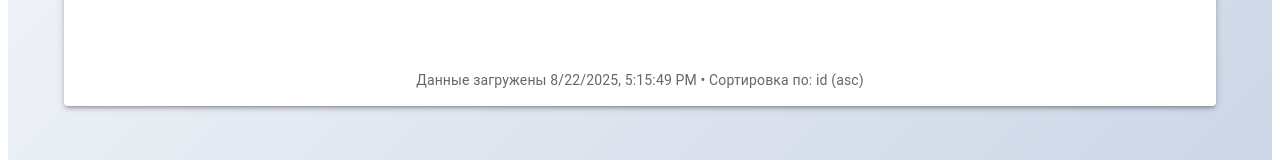
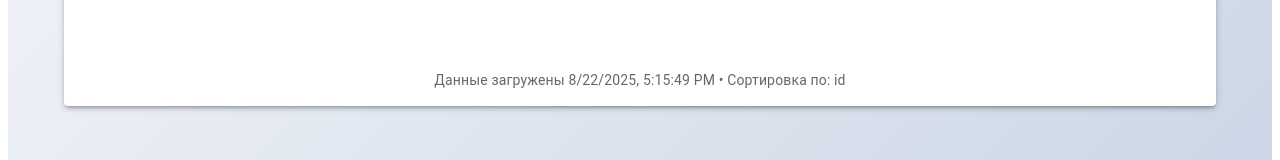
Before and after one commit to From-Sochi/Parser, a Next.js app in the folder avito-parser-app/: page /results in a window 1280 px wide. Shown: the part 317-477 px from the top of the page. Built offline with nearby package versions, Linux system fonts and the light colour scheme; sample sign-in values are in the browser's storage.

Commit message:
поправил кнопку назад в dashboard

```diff
--- a/avito-parser-app/components/BackButton.js
+++ b/avito-parser-app/components/BackButton.js
@@ -2,13 +2,13 @@ import { useRouter } from 'next/router';
 import { IconButton, Tooltip } from '@mui/material';
 import { ArrowBack } from '@mui/icons-material';
 
-export default function BackButton({ onDashboard }) {
+export default function BackButton() {
     const router = useRouter();
 
     const handleGoBack = () => {
-        // Если мы на странице dashboard и передан обработчик, используем его
-        if (router.pathname === '/dashboard' && onDashboard) {
-            onDashboard();
+        // Если мы на dashboard, всегда переходим на register
+        if (router.pathname === '/dashboard') {
+            router.push('/register');
         } else {
             // Для других страниц используем стандартное поведение
             router.back();
@@ -16,7 +16,7 @@ export default function BackButton({ onDashboard }) {
     };
 
     return (
-        <Tooltip title="Назад">
+        <Tooltip title="Назад к регистрации">
             <IconButton
                 onClick={handleGoBack}
                 sx={{
--- a/avito-parser-app/pages/results.js
+++ b/avito-parser-app/pages/results.js
@@ -347,7 +347,7 @@ function Results() {
 
                     <CardActions sx={{ justifyContent: 'center', pb: 2 }}>
                         <Typography variant="body2" color="text.secondary">
-                            Данные загружены {new Date().toLocaleString()} • Сортировка по: {sortField} ({sortOrder})
+                            Данные загружены {new Date().toLocaleString()} • Сортировка по: {sortField}
                         </Typography>
                     </CardActions>
                 </Card>
```
